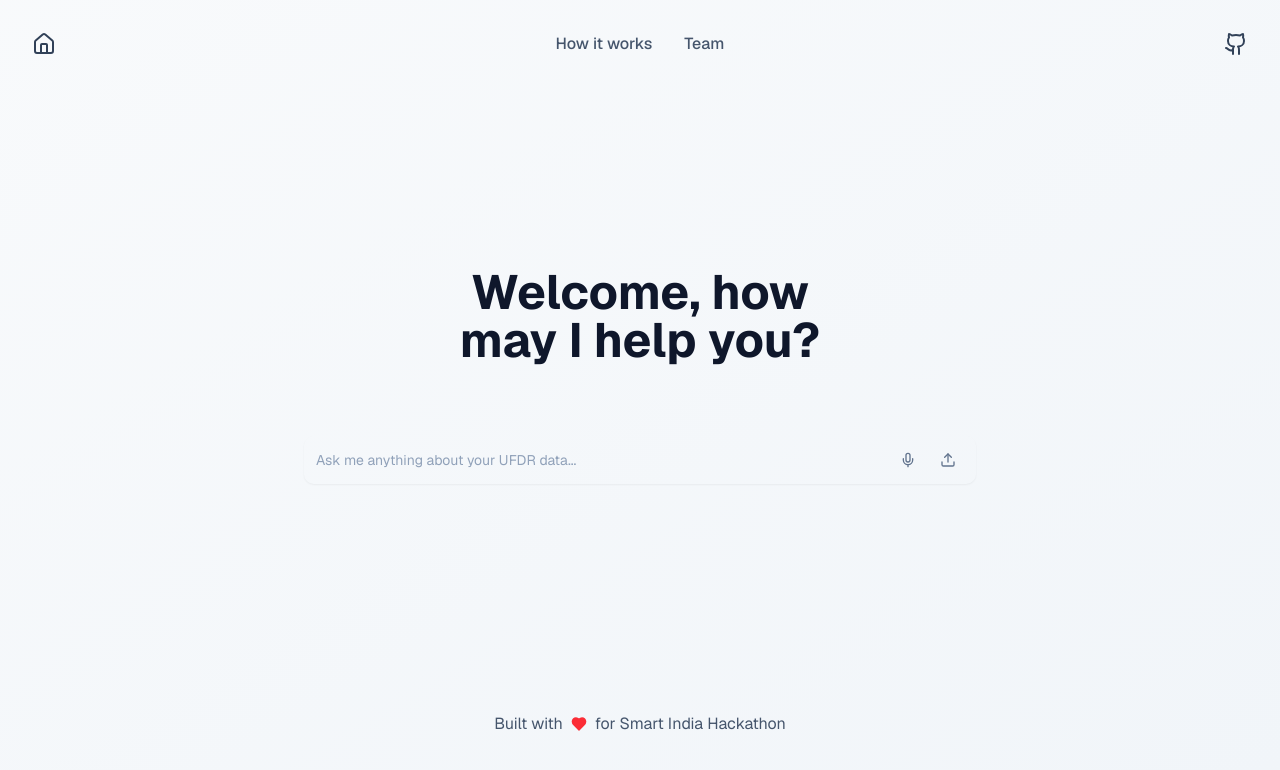
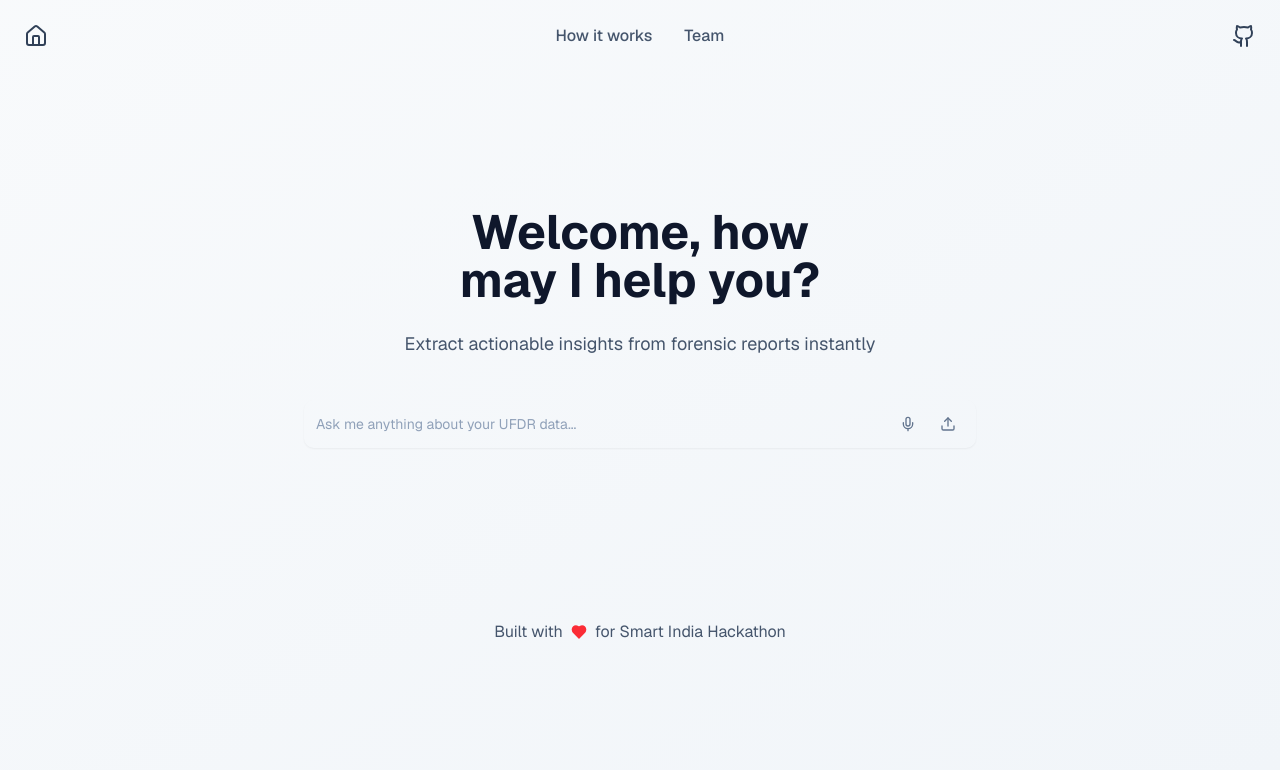
Before and after one commit to areebahmeddd/cognito.ai, a Next.js app in the folder frontend/: page / in a window 1280 px wide. Shown: the top 770 px of the page. Built offline with nearby package versions, Linux system fonts and the light colour scheme.

Commit message:
feat: add animated text transitions

```diff
--- a/frontend/app/globals.css
+++ b/frontend/app/globals.css
@@ -131,3 +131,19 @@
   background-color: rgba(255, 255, 255, 0.75);
   border: 1px solid rgba(255, 255, 255, 0.125);
 }
+
+/* Animation for text transitions */
+@keyframes fadeIn {
+  from {
+    opacity: 0;
+    transform: translateY(10px);
+  }
+  to {
+    opacity: 1;
+    transform: translateY(0);
+  }
+}
+
+.animate-fade-in {
+  animation: fadeIn 0.5s ease-in-out;
+}
--- a/frontend/app/page.tsx
+++ b/frontend/app/page.tsx
@@ -1,16 +1,37 @@
 "use client";
 
-import { useState } from "react";
+import { useState, useEffect } from "react";
 import { Button } from "@/components/ui/button";
 import { Input } from "@/components/ui/input";
 import { Mic, Upload, Heart, Github, Home } from "lucide-react";
 
 export default function HomePage() {
   const [inputValue, setInputValue] = useState("");
+  const [currentTextIndex, setCurrentTextIndex] = useState(0);
+  const [isVisible, setIsVisible] = useState(true);
+
+  const animatedTexts = [
+    "Search UFDR data with natural language queries",
+    "Extract actionable insights from forensic reports instantly",
+    "Find crypto addresses and foreign communications automatically",
+  ];
+
+  useEffect(() => {
+    const interval = setInterval(() => {
+      setIsVisible(false);
+      setTimeout(() => {
+        setCurrentTextIndex(
+          (prevIndex) => (prevIndex + 1) % animatedTexts.length
+        );
+        setIsVisible(true);
+      }, 300);
+    }, 3000);
+    return () => clearInterval(interval);
+  }, [animatedTexts.length]);
 
   return (
     <div className="min-h-screen bg-gradient-to-br from-slate-50 to-slate-100">
-      <nav className="flex justify-between items-center pt-8 pb-4 px-8">
+      <nav className="flex justify-between items-center pt-6 pb-3 px-6">
         <div className="flex-1 flex justify-start">
           <a
             href="/"
@@ -45,14 +66,25 @@ export default function HomePage() {
         </div>
       </nav>
 
-      <main className="flex flex-col items-center justify-center min-h-[80vh] px-4">
-        <div className="text-center max-w-2xl mx-auto mb-12">
-          <h1 className="text-4xl md:text-5xl font-bold text-slate-900 mb-6 text-balance">
+      <main className="flex flex-col items-center justify-center min-h-[70vh] px-4">
+        <div className="text-center max-w-2xl mx-auto mb-8">
+          <h1 className="text-4xl md:text-5xl font-bold text-slate-900 mb-4 text-balance">
             Welcome, how may I help you?
           </h1>
+          <div className="h-12 flex items-center justify-center">
+            <p
+              className={`text-lg text-slate-600 transition-all duration-300 ease-in-out ${
+                isVisible
+                  ? "opacity-100 translate-y-0"
+                  : "opacity-0 translate-y-4"
+              }`}
+            >
+              {animatedTexts[currentTextIndex]}
+            </p>
+          </div>
         </div>
 
-        <div className="w-full max-w-2xl mx-auto mb-8">
+        <div className="w-full max-w-2xl mx-auto mb-6">
           <div className="relative">
             <Input
               type="text"
@@ -81,7 +113,7 @@ export default function HomePage() {
         </div>
       </main>
 
-      <footer className="text-center pb-8">
+      <footer className="text-center pb-6">
         <p className="text-slate-600 flex items-center justify-center gap-2">
           Built with <Heart className="h-4 w-4 text-red-500 fill-current" /> for
           Smart India Hackathon
```
